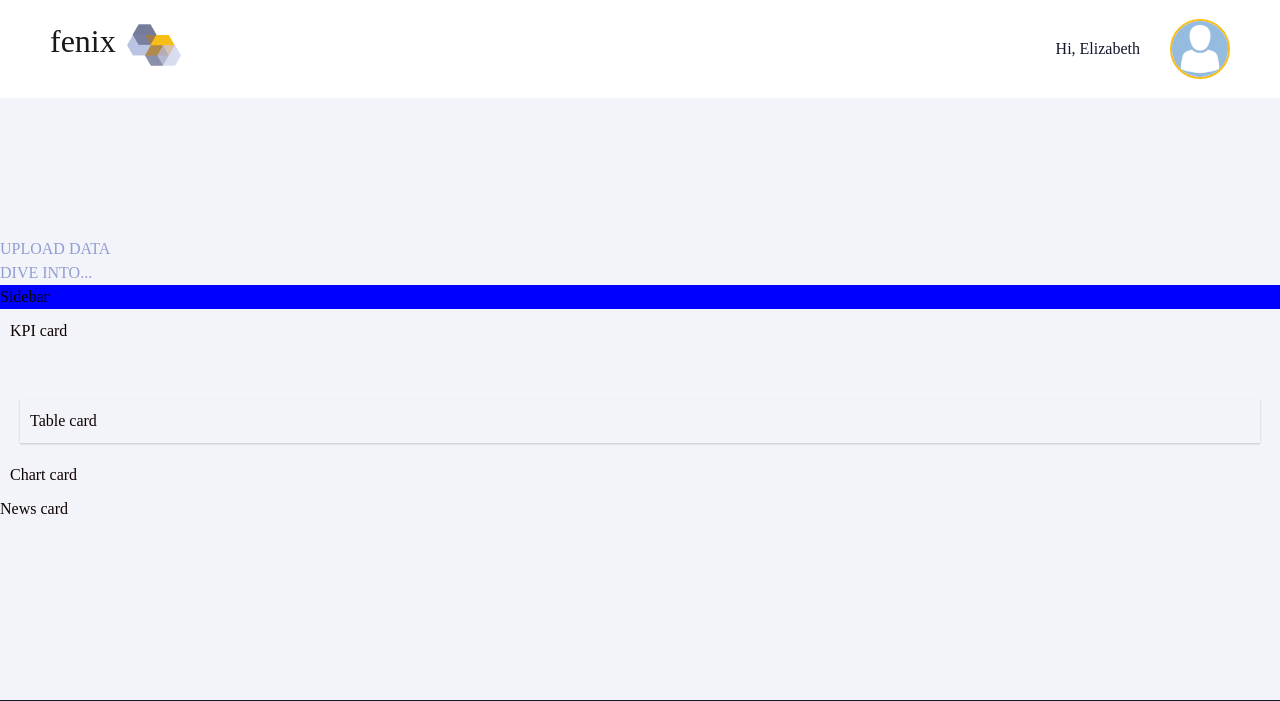
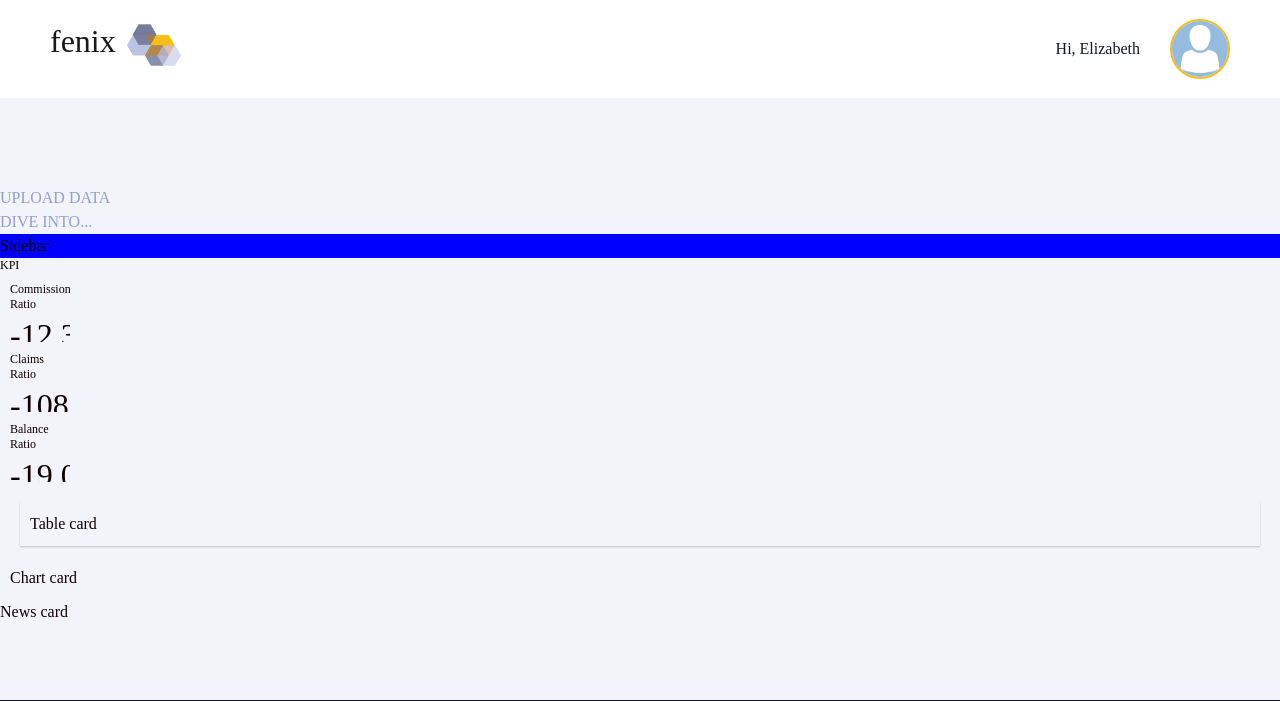
Before and after one commit to Ben038/Fenix, a Rails app: page / in a window 1280 px wide. Shown: the top 701 px of the page. Run offline with Rails 7, Linux system fonts and the light colour scheme; a user stored in the database is signed in; style sheets or scripts are compiled from the project's sources; some libraries are stand-ins or nearby versions.

Commit message:
finalizing all ratios computations

```diff
--- a/app/controllers/pages_controller.rb
+++ b/app/controllers/pages_controller.rb
@@ -1,7 +1,13 @@
 class PagesController < ApplicationController
   before_action :authenticate_user!
 
-  def home
+  def index
+    filter_data
+    @commission_ratio = AccountingDatum.kpi_ratio_commissions(@data_rows)
+    @balance_ratio = AccountingDatum.kpi_ratio_tech_bal(@data_rows)
+    @claim_ratio = AccountingDatum.kpi_ratio_claims(@data_rows)
+    @broker_comm_ratio = AccountingDatum.broker_ratio_commissions(@data_rows)
+    @reins_comm_ratio = AccountingDatum.reins_comm_ratio(@data_rows)
   end
 
   def filter_data
--- a/app/models/accounting_datum.rb
+++ b/app/models/accounting_datum.rb
@@ -14,7 +14,7 @@ class AccountingDatum < ApplicationRecord
       num += row.claim_paid_and_reserves_change
       den += row.premium_and_reserves_change
     end
-    @claim_ratio = num / den
+    (num / den) * 100
   end
 
 # sum of reinsurance and broker commissions / sum of premiums & prm reserves
@@ -26,7 +26,7 @@ class AccountingDatum < ApplicationRecord
       num += (row.reinsurance_comm + row.broker_comm)
       den += row.premium_and_reserves_change
     end
-    @commission_ratio = num / den
+    (num / den) * 100
   end
 
 # sum of balance / sum of premiums & prm reserves
@@ -38,14 +38,36 @@ class AccountingDatum < ApplicationRecord
       num += row.balance
       den += row.premium_and_reserves_change
     end
-    @balance_ratio = num / den
+    (num / den) * 100
   end
 
 # # VISUALIZATION COMMISSIONS #
 #   def commissions_rates
 #   end
+  def self.broker_ratio_commissions(data_rows)
+    num = 0
+    den = 0
+
+    data_rows.each do |row|
+      num += row.broker_comm
+      den += row.premium
+    end
+    (num / den) * 100
+  end
+
+  def self.reins_comm_ratio(data_rows)
+    num = 0
+    den = 0
+
+    data_rows.each do |row|
+      num += row.reinsurance_comm
+      den += row.premium
+    end
+    (num / den) * 100
+  end
 
 # # VISUALIZATION CLAIMS #
 #   def
 #   end
+
 end
--- a/app/views/pages/index.html.erb
+++ b/app/views/pages/index.html.erb
@@ -8,9 +8,19 @@
   <div class="sidebar">
     Sidebar
   </div>
-  <div class="card-kpi">
-    KPI card
-  </div>
+    <h1>KPI</h1>
+    <div class="card-kpi">
+      <h1>Commissions Ratio</h1>
+      <h2><%= @commission_ratio %></h2>
+    </div>
+    <div class="card-kpi">
+      <h1>Claims Ratio</h1>
+      <h2><%= @claim_ratio %></h2>
+    </div>
+    <div class="card-kpi">
+      <h1>Balance Ratio</h1>
+      <h2><%= @balance_ratio%></h2>
+    </div>
   <div class="card-table">
     Table card
   </div>
```
